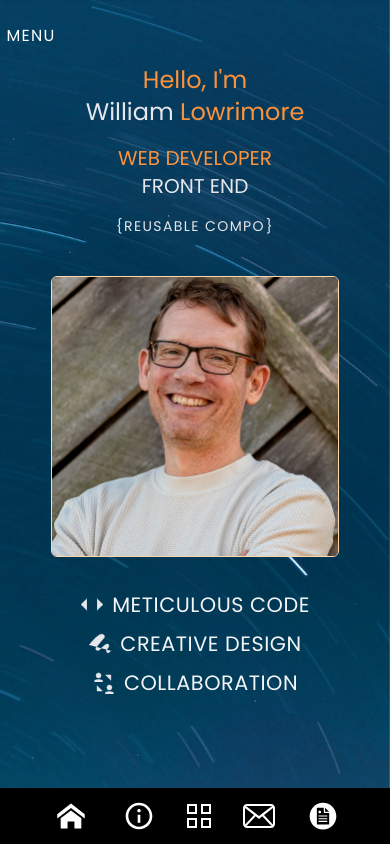
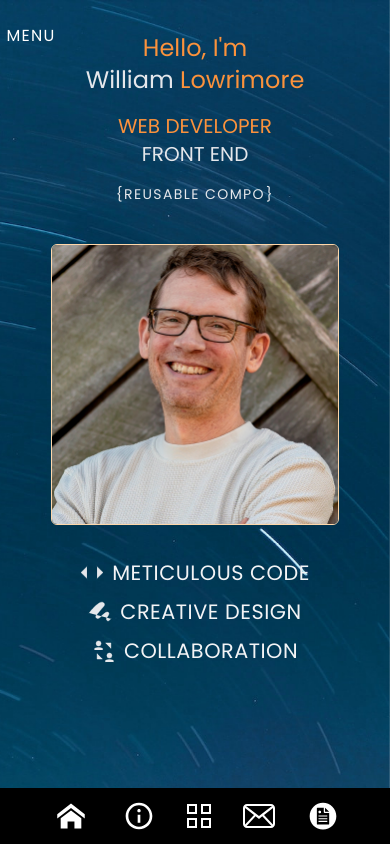
Before and after one commit to wlowrimore/reaxt_port23, a Next.js app: page /components/home in a window 390 px wide. Built offline with nearby package versions, Linux system fonts and the light colour scheme.

Commit message:
adjusting margins and padding

```diff
--- a/app/components/home/page.jsx
+++ b/app/components/home/page.jsx
@@ -14,7 +14,7 @@ import "./home.css";
 
 const Home = () => {
   return (
-    <main className="min-h-screen bg-custombg1 bg-no-repeat bg-fixed bg-cover bg-center py-16 md:py-[12rem] lg:py-8">
+    <main className="min-h-screen bg-custombg1 bg-no-repeat bg-fixed bg-cover bg-center pt-8 md:py-[6rem] lg:py-8">
       <div className="grid grid-cols-1 md:grid-cols-2 lg:mt-[10rem] xl:ml-[5rem] 2xl:mx-[20rem] 2xl:mt-[18rem]">
         {/* left section of grid */}
 
```
